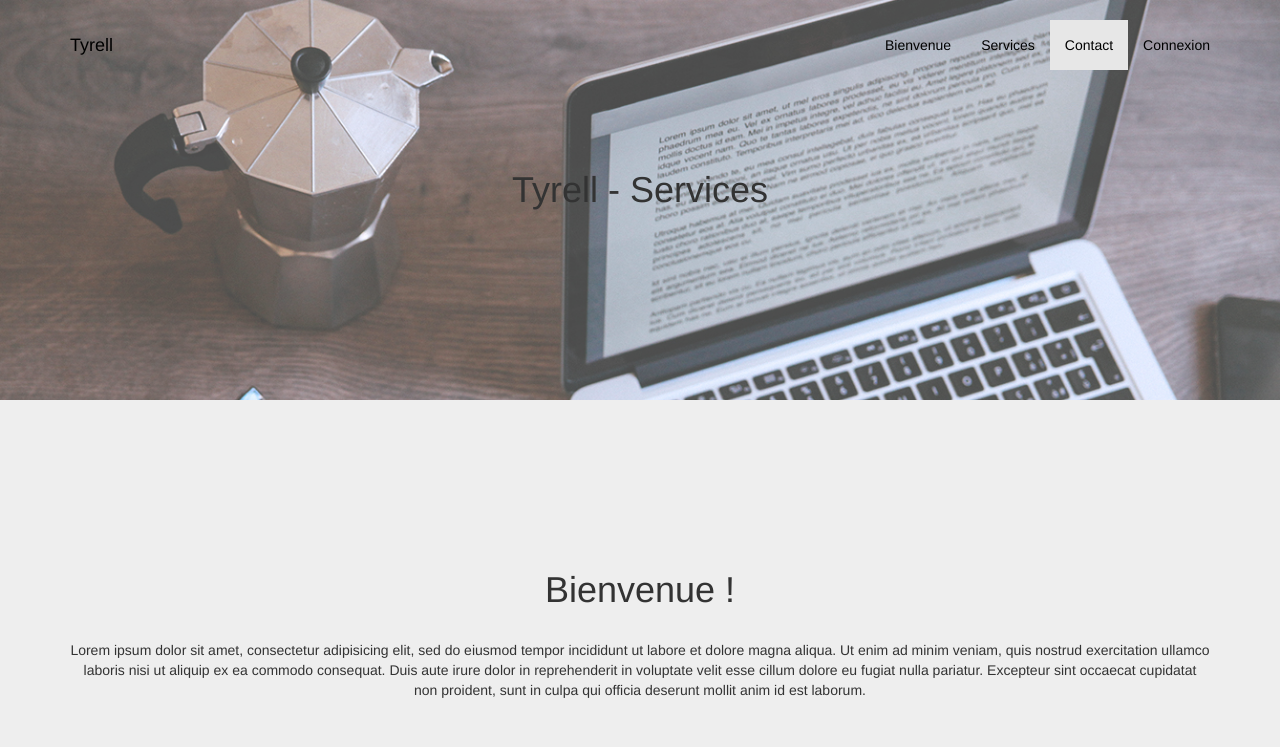
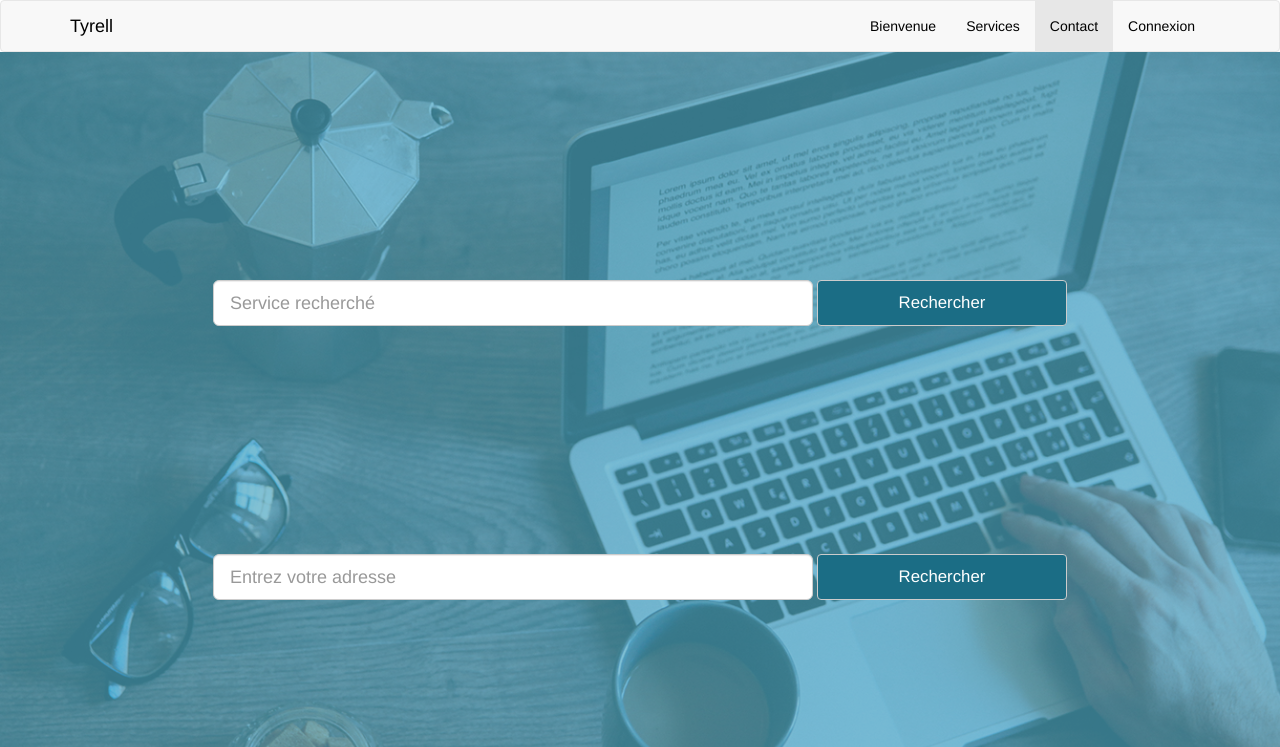
Before and after one commit to Taoukilite/DAR_A_NOCTIS, a PHP site: page /view/index.php in a window 1280 px wide. Shown: the top 747 px of the page. Run offline with PHP 8.4, Linux system fonts and the light colour scheme.

Commit message:
change index interface

```diff
--- a/noctis/view/css/style.css
+++ b/noctis/view/css/style.css
@@ -13,7 +13,6 @@ html {
 }
 @media (min-width: 767px) {
   .navbar {
-    padding: 20px 0;
     -webkit-transition: background 0.5s ease-in-out, padding 0.5s ease-in-out;
     -moz-transition: background 0.5s ease-in-out, padding 0.5s ease-in-out;
     transition: background 0.5s ease-in-out, padding 0.5s ease-in-out;
@@ -34,31 +33,84 @@ of those sections to manage the look and feel of the site. */
 
 
 .intro-section {
-  height: 50%;
-  padding-top: 150px;
-  text-align: center;
-  /*background-color: #fff;*/
-
-}
-
-.intro-section:before {
-    content: ' ';
-    position: absolute;
-    left: 0;
-    top: 0;
+    /*position: absolute;*/
     width: 100%;
     height: 100%;
     z-index: -1;
-    opacity: 0.7;
-    background-image: url("../img/banner.jpg");
-    background-repeat: no-repeat;
-    background-position: 50% 0;
+    opacity: 1;
+
+    background: #4EA8C2 url("../img/banner.jpg") no-repeat 50% 0;
     -ms-background-size: cover;
     -o-background-size: cover;
     -moz-background-size: cover;
     -webkit-background-size: cover;
     background-size: cover;
+    text-align: center;
+    margin-top: -20px;
 }
+
+.overlay-color {
+    background-color: rgba(78, 168, 194, 0.7);
+    height: 100%;
+
+}
+
+
+
+.home-input-service, .home-input-address {
+    min-width: 600px;
+}
+
+.home-input-submit {
+    min-width: 250px;
+    background-color: #1b6d85;
+    color: white;
+    font-size: 120%;
+}
+
+.home-form {
+    margin-top: 20%;
+}
+
+#form-address {
+    display: block;
+}
+
+@media (max-width: 1000px) {
+    .home-input-submit, .home-input-service, .home-input-address  {
+        min-width: 450px;
+    }
+    .home-input-submit, .home-input-service, .home-input-address  {
+        margin-bottom: 10px;
+    }
+}
+
+@media (max-width: 767px) {
+    .home-input-submit, .home-input-service, .home-input-address  {
+        width: 300px;
+    }
+}
+
+
+
+/*.intro-section:before {*/
+    /*content: ' ';*/
+    /*position: absolute;*/
+    /*left: 0px;*/
+    /*top: 50px;*/
+    /*width: 100%;*/
+    /*height: 100%;*/
+    /*z-index: -1;*/
+    /*opacity: 0.7;*/
+    /*background-image: url("../img/banner.jpg");*/
+    /*background-repeat: no-repeat;*/
+    /*background-position: 50% 0;*/
+    /*-ms-background-size: cover;*/
+    /*-o-background-size: cover;*/
+    /*-moz-background-size: cover;*/
+    /*-webkit-background-size: cover;*/
+    /*background-size: cover;*/
+/*}*/
 
 .about-section {
   height: 100%;
--- a/noctis/view/index.php
+++ b/noctis/view/index.php
@@ -17,10 +17,10 @@ require_once "../model/accesBdd.php";
 		<link rel="stylesheet" href="css/style.css">
 	</head>
 
-    <body id="page-top" data-spy="scroll" data-target=".navbar-fixed-top">
+    <body id="page-top" data-spy="scroll" data-target=".navbar">
 
         <!-- Navigation -->
-        <nav class="navbar navbar-default navbar-transparent navbar-fixed-top" role="navigation">
+        <nav class="navbar navbar-default" role="navigation">
             <div class="container">
                 <div class="navbar-header page-scroll">
                     <button type="button" class="navbar-toggle" data-toggle="collapse" data-target=".navbar-ex1-collapse">
@@ -59,51 +59,32 @@ require_once "../model/accesBdd.php";
         </nav>
 
         <!-- Intro Section -->
+
         <section id="intro" class="intro-section">
+            <div class="overlay-color">
             <div class="container">
                 <div class="row">
-                    <div class="col-lg-12">
-                        <h1>Tyrell - Services</h1>
+                    <div class="col-sm-12">
+                        <form class="form-inline home-form">
+                            <div class="form-group">
+                                <input class="form-control input-lg home-input-service" id="inputlg" type="text" placeholder="Service recherché">
+                            </div>
+                            <button type="submit" class="input-lg home-input-submit btn btn-default">Rechercher</button>
+                        </form>
+                    </div>
+
+                    <div class="col-sm-12" id="form-address">
+                        <form class="form-inline home-form">
+                            <div class="form-group">
+                                <input class="form-control input-lg home-input-address" id="inputlg" type="text" placeholder="Entrez votre adresse">
+                            </div>
+                            <button type="submit" class="input-lg home-input-submit btn btn-default">Rechercher</button>
+                        </form>
+
                     </div>
                 </div>
             </div>
-        </section>
-
-        <!-- About Section -->
-        <section id="about" class="about-section">
-            <div class="container">
-                <div class="row">
-                    <div class="col-lg-12">
-                        <h1>Bienvenue !</h1>
-
-                        <br>
-                        <p class="content-text">
-
-                            Lorem ipsum dolor sit amet, consectetur adipisicing elit, sed do eiusmod
-                            tempor incididunt ut labore et dolore magna aliqua. Ut enim ad minim veniam,
-                            quis nostrud exercitation ullamco laboris nisi ut aliquip ex ea commodo
-                            consequat. Duis aute irure dolor in reprehenderit in voluptate velit esse
-                            cillum dolore eu fugiat nulla pariatur. Excepteur sint occaecat cupidatat non
-                            proident, sunt in culpa qui officia deserunt mollit anim id est laborum.
-                        </p>
-                    </div>
                 </div>
-
-                <br>
-                <br>
-
-                <div class="row">
-                    <div class="col-md-4">
-                        <img class="img_gallery" src="img/gallery1.jpg">
-                    </div>
-                    <div class="col-md-4">
-                        <img class="img_gallery" src="img/gallery2.jpg">
-                    </div>
-                    <div class="col-md-4">
-                        <img class="img_gallery" src="img/gallery3.jpg">
-                    </div>
-                </div>
-            </div>
         </section>
 
         <!-- Services Section -->
@@ -111,7 +92,7 @@ require_once "../model/accesBdd.php";
             <div class="container">
                 <div class="row">
                     <div class="col-lg-12">
-                        <h1>Services</h1>
+                        <h1>Disponibilité Services</h1>
 
                     </div>
                 </div>
@@ -151,5 +132,8 @@ require_once "../model/accesBdd.php";
         <script src="js/app.js"></script>
         <script src="js/jquery.easing.min.js"></script>
         <script src="js/bootstrap.js"></script>
+
+        <script type="text/javascript">
+        </script>
     </body>
 </html>
```
